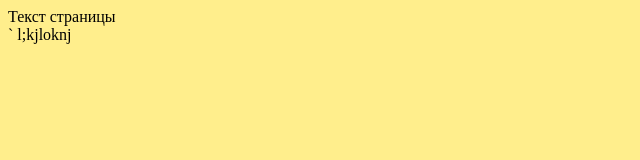
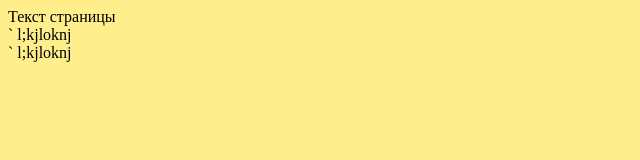
Before and after one commit to semeninn/test, a plain HTML site: page index.html in a window 1280 px wide. Shown: the full height of the page, 0-640 px from the left. Drawn offline with Linux system fonts and the light colour scheme.

Commit message:
Update index.html

```diff
--- a/index.html
+++ b/index.html
@@ -11,5 +11,9 @@
  l;kjloknj
 
  </div>
+   <div class="left">`
+
+ l;kjloknj
+   </div>
 </body>
 </html>
```
